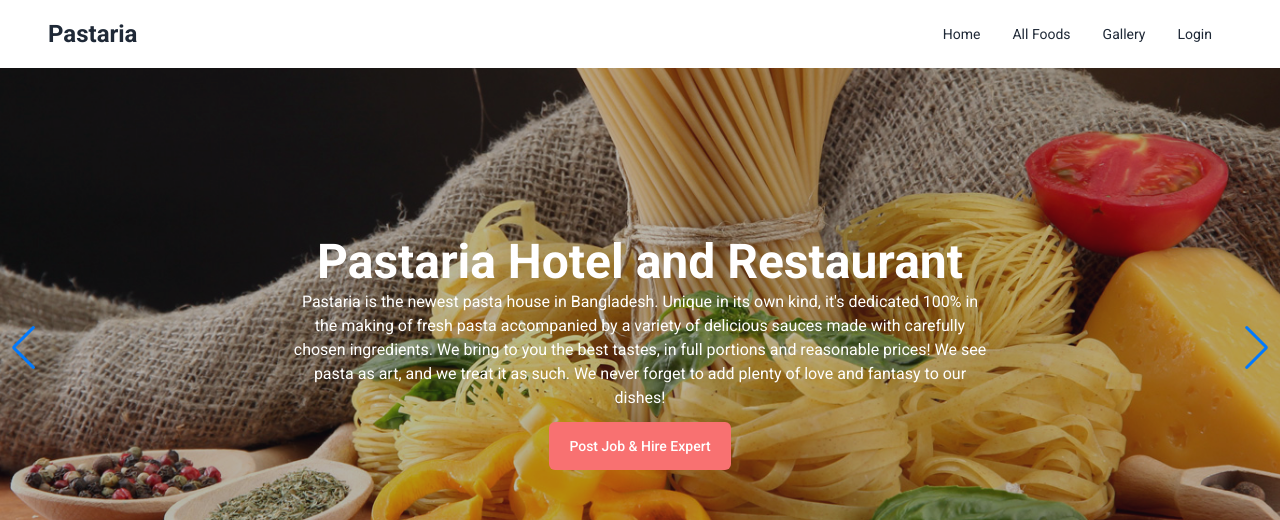
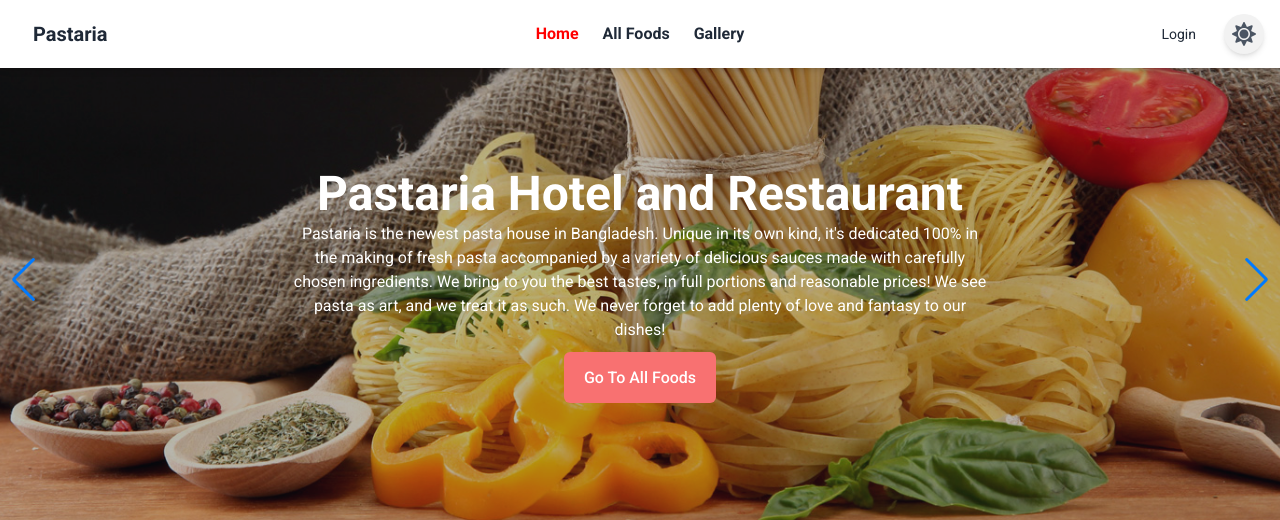
Before and after one commit to ahasan2912/restaurant-management-system-client, a React (Vite) app: page / in a window 1280 px wide. Shown: the top 520 px of the page. Built offline with nearby package versions, Linux system fonts and the light colour scheme; no server answers.

Commit message:
added navbar and theme customization

```diff
--- a/index.html
+++ b/index.html
@@ -1,5 +1,5 @@
 <!doctype html>
-<html lang="en" data-theme="light">
+<html lang="en">
   <head>
     <meta charset="UTF-8" />
     <link rel="icon" type="image/svg+xml" href="/src/assets/favicon.png" />
--- a/src/components/Banner.jsx
+++ b/src/components/Banner.jsx
@@ -37,9 +37,9 @@ const Banner = () => {
                                 <br />
                                 <Link
                                     to='/allFoods'
-                                    className='w-full px-5 py-4 mt-4 text-sm font-medium text-white capitalize transition-colors duration-300 transform bg-red-400 rounded-md lg:w-auto hover:bg-red-500 focus:outline-none focus:bg-gray-500'
+                                    className='w-full px-5 py-4 mt-4 text-base font-medium text-white capitalize transition-colors duration-300 transform bg-red-400 rounded-md lg:w-auto hover:bg-red-500 focus:outline-none focus:bg-gray-500'
                                 >
-                                    Post Job & Hire Expert
+                                    Go To All Foods
                                 </Link>
                             </div>
                         </div>
@@ -56,9 +56,9 @@ const Banner = () => {
                                 <br />
                                 <Link
                                     to='/allFoods'
-                                    className='w-full px-5 py-4 mt-4 text-sm font-medium text-white capitalize transition-colors duration-300 transform bg-red-400 rounded-md lg:w-auto hover:bg-red-500 focus:outline-none focus:bg-gray-500'
+                                    className='w-full px-5 py-4 mt-4 text-base font-medium text-white capitalize transition-colors duration-300 transform bg-red-400 rounded-md lg:w-auto hover:bg-red-500 focus:outline-none focus:bg-gray-500'
                                 >
-                                    Post Job & Hire Expert
+                                     Go To All Foods
                                 </Link>
                             </div>
                         </div>
@@ -75,9 +75,9 @@ const Banner = () => {
                                 <br />
                                 <Link
                                     to='/allFoods'
-                                    className='w-full px-5 py-4 mt-4 text-sm font-medium text-white capitalize transition-colors duration-300 transform bg-red-400 rounded-md lg:w-auto hover:bg-red-500 focus:outline-none focus:bg-gray-500'
+                                    className='w-full px-5 py-4 mt-4 text-base font-medium text-white capitalize transition-colors duration-300 transform bg-red-400 rounded-md lg:w-auto hover:bg-red-500 focus:outline-none focus:bg-gray-500'
                                 >
-                                    Post Job & Hire Expert
+                                     Go To All Foods
                                 </Link>
                             </div>
                         </div>
--- a/src/components/CustomerReview.jsx
+++ b/src/components/CustomerReview.jsx
@@ -12,7 +12,7 @@ import customer5 from '../assets/customer5.png';
 const CustomerReview = () => {
     return (
         <div>
-            <div className='max-w-7xl mx-auto hidden lg:block'>
+            <div className='max-w-7xl mx-auto hidden lg:block px-3'>
                 <h1 className='text-5xl font-bold text-center mt-10'>Our Customer Review</h1>
                 <p className='w-[70%] mx-auto text-center mt-4'>Our customers love sharing their experiences! From quality products to excellent service, their reviews highlight the trust and satisfaction they have in us. Read their stories and see why we’re a favorite choice!</p>
                 <div className='mt-10 mb-16'>
--- a/src/components/Navbar.jsx
+++ b/src/components/Navbar.jsx
@@ -1,35 +1,67 @@
-import React, { useContext } from 'react';
-import { Link } from 'react-router-dom';
+import React, { useContext, useEffect, useState } from 'react';
+import { Link, NavLink } from 'react-router-dom';
 import { AuthContext } from '../router/AuthProvider';
+import { FaMoon, FaSun } from 'react-icons/fa';
 
 const Navbar = () => {
     const { user, handleLogOut } = useContext(AuthContext);
+    const [theme, setTheme] = useState(
+        localStorage.getItem("theme") || "light"
+    );
+    useEffect(() => {
+        const root = document.documentElement;
+        root.setAttribute("data-theme", theme);
+        localStorage.setItem("theme", theme);
+    }, [theme]);
+
+    const handleTheme = () => {
+        setTheme(theme === "light" ? "dark" : "light");
+    }
+
     return (
-        <div className='bg-base-100 w-full shadow-lg px-10'>
-            <div className='navbar'>
-                <div className='flex-1'>
-                    <Link to='/' className='flex gap-2 items-center'>
-                        <span className='font-bold text-2xl'>Pastaria</span>
-                    </Link>
+        <div className="navbar bg-base-100 shadow-md px-4 top-0 fixed w-full z-50">
+            <div className="navbar-start">
+                <div className="dropdown">
+                    <div tabIndex={0} role="button" className="btn btn-ghost lg:hidden">
+                        <svg
+                            xmlns="http://www.w3.org/2000/svg"
+                            className="h-6 w-6"
+                            fill="none"
+                            viewBox="0 0 24 24"
+                            stroke="currentColor">
+                            <path
+                                strokeLinecap="round"
+                                strokeLinejoin="round"
+                                strokeWidth="2"
+                                d="M4 6h16M4 12h8m-8 6h16" />
+                        </svg>
+                    </div>
+                    <ul
+                        tabIndex={0}
+                        className="menu menu-sm dropdown-content bg-base-100 rounded-box z-[1] mt-3 w-52 p-2 shadow-md text-base font-semibold gap-3">
+                        <NavLink to='/' className="hover:text-red-600">Home</NavLink>
+                        <NavLink to='/allFoods' className="hover:text-red-600">All Foods</NavLink>
+                        <NavLink to='/gellary' className="hover:text-red-600">Gallery</NavLink>
+                    </ul>
                 </div>
-                <div className='flex-none'>
+                <Link to="/" className="btn btn-ghost text-xl font-semibold">Pastaria</Link>
+            </div>
+            <div className="navbar-center hidden lg:flex">
+                <ul className="menu menu-horizontal px-1 space-x-6 text-base font-semibold ">
+                    <NavLink to='/' className="hover:text-red-600">Home</NavLink>
+                    <NavLink to='/allFoods' className="hover:text-red-600">All Foods</NavLink>
+                    <NavLink to='/gellary' className="hover:text-red-600">Gallery</NavLink>
+                </ul>
+            </div>
+            <div className="navbar-end space-x-2">
+                <div className='flex'>
                     <ul className='menu menu-horizontal px-1'>
-                        <li>
-                            <Link to='/'>Home</Link>
-                        </li>
-                        <li>
-                            <Link to='/allFoods'>All Foods</Link>
-                        </li>
-                        <li>
-                            <Link to='/gellary'>Gallery</Link>
-                        </li>
                         {!user && (
                             <li>
                                 <Link to='/login'>Login</Link>
                             </li>
                         )}
                     </ul>
-
                     {
                         user && (
                             <div className='dropdown dropdown-end z-50'>
@@ -74,6 +106,13 @@ const Navbar = () => {
                         )
                     }
                 </div>
+                <div className='hidden md:block'>
+                    <button className='p-2 rounded-full bg-base-200 shadow-md flex items-center justify-center' onClick={handleTheme} title={`Switch to ${theme === "light" ? "dark" : "light"} mode`}>
+                        {
+                            theme === "light" ? <FaSun className="text-gray-600 text-2xl"></FaSun> : <FaMoon className="text-blue-500 text-2xl"></FaMoon>
+                        }
+                    </button>
+                </div>
             </div>
         </div>
     );
--- a/src/pages/AllFood.jsx
+++ b/src/pages/AllFood.jsx
@@ -12,7 +12,7 @@ const AllFood = () => {
         allFoodData()
     }, [])
     return (
-        <div className='max-w-7xl mx-auto my-10'>
+        <div className='max-w-7xl mx-auto my-10 px-3'>
             <h1 className='text-5xl font-semibold text-center'>Our All Foods</h1>
             <div className='grid grid-cols-1 sm:grid-cols-2 md:grid-cols-3 gap-10 mt-6'>
                 {
--- a/src/pages/Foods.jsx
+++ b/src/pages/Foods.jsx
@@ -13,7 +13,7 @@ const Foods = () => {
         allFoodData()
     }, [])
     return (
-        <div className='mt-16 max-w-7xl mx-auto'>
+        <div className='mt-16 max-w-7xl mx-auto px-3'>
             <div className=''>
                 <h1 className='text-5xl font-bold text-center'>Our Top Favourite Foods</h1>
                 <p className='w-full md:w-[50%] mx-auto text-center mt-4'>Our top favourite foods showcases the most popular and highly-rated dishes loved by our customers. Indulge in a selection of irresistible flavors crafted with care and perfection!</p>
--- a/src/pages/Home.jsx
+++ b/src/pages/Home.jsx
@@ -8,7 +8,7 @@ const Home = () => {
         <div>
             <Banner></Banner>
             <Foods></Foods>
-            <div className="bg-[url('/src/assets/banner.png')] h-[70vh] bg-no-repeat bg-cover bg-center hidden lg:block"></div>
+            <div className="mt-12 bg-[url('/src/assets/banner.png')] h-[70vh] bg-no-repeat bg-cover bg-center hidden lg:block"></div>
             <CustomerReview></CustomerReview>
         </div>
     );
--- a/src/pages/MyFoodOrders.jsx
+++ b/src/pages/MyFoodOrders.jsx
@@ -18,7 +18,7 @@ const MyFoodOrders = () => {
     }, [])
 
     return (
-        <div className='max-w-7xl mx-auto mt-10'>
+        <div className='max-w-7xl mx-auto mt-10 px-3'>
             <div className='flex items-center gap-3'>
                 <h1 className='text-4xl font-semibold '>{user?.displayName} Order List</h1>
                 <div className='text-3xl font-bold bg-orange-300 text-gray-500 px-4 rounded-md'>{foods.length}</div>
--- a/src/pages/MyPostedFoods.jsx
+++ b/src/pages/MyPostedFoods.jsx
@@ -15,7 +15,7 @@ const MyPostedFoods = () => {
     }, [user]);
 
     return (
-        <div className='max-w-7xl mx-auto my-14'>
+        <div className='max-w-7xl mx-auto my-14 px-3'>
             <div>
                 <h1 className='text-4xl font-semibold text-center'>My Added Foods</h1>
             </div>
```
